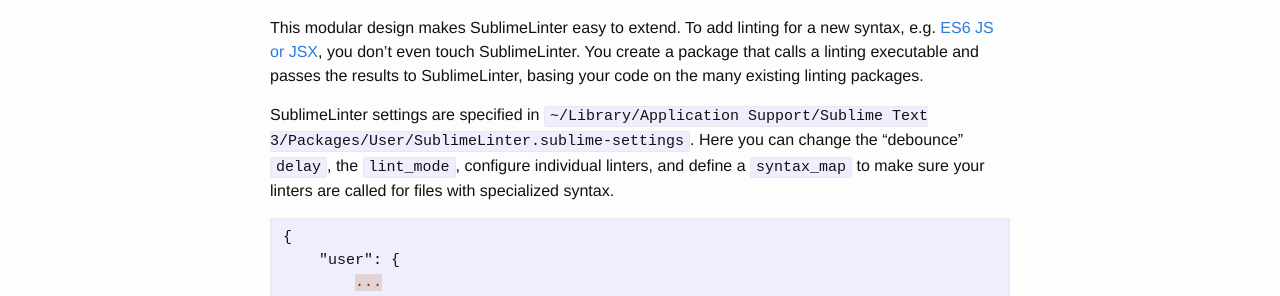
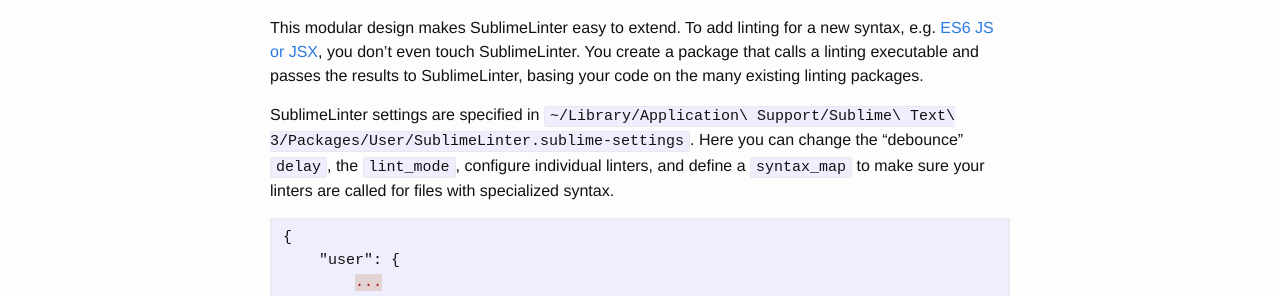
Before and after one commit to QuantumOfVacuum/kylebebak.github.io, a Jekyll site: the page built from _posts/Code/SublimeText/2016-02-21-sublime-linter.md, in a window 1280 px wide. Shown: the part 729-1025 px from the top of the page. Built offline with Jekyll 4.4.1, drawn with Linux system fonts in a browser that asks for light colours.

Commit message:
regenerate site map

```diff
--- a/_posts/Code/SublimeText/2016-02-21-sublime-linter.md
+++ b/_posts/Code/SublimeText/2016-02-21-sublime-linter.md
@@ -8,14 +8,13 @@
 
 >In [background mode](https://sublimelinter.readthedocs.org/en/latest/lint_modes.html#background), lint requests are generated for every modification of a view, as well as on file loading and saving... Remember that background lint requests only trigger a lint if the associated view has not been modified when the request is pulled off the queue...
 
-
 On each modification of a view, a lint request is enqueued. After a delay, the request gets pulled off the queue. If no other requests were added to the queue during the delay, i.e. the current request is the only request on the queue when it gets pulled off, then it triggers a lint. This debounces linting requests, like in the [auto-save](https://github.com/jamesfzhang/auto-save) plugin I contribute to. The lint looks at the syntax of the file, and runs all of the SublimeLinter __linters__ assigned to the syntax of the view. Each __linter__, in turn, calls the command line executable it uses for linting (`eslint`, `javac -Xlint`, `pyflakes`, `ruby -wc`, ...), retrieves line-specific warnings and errors, and returns them to SublimeLinter. SublimeLinter finishes up by aggregating the errors and displaying them in the gutter. Here's a [detailed description](https://sublimelinter.readthedocs.org/en/latest/usage.html#usage-linting) from the excellent documentation.
 
 The SublimeLinter __linters__ I mentioned above are separate packages that must be installed with Package Control. SublimeLinter manages delegation details, like displaying errors and managing the queue of lint requests, but does no linting on its own. If you were paying attention above, you noticed that __linters__ don't lint either; they delegate lint requests to their command line linter of choice.
 
-This modular design makes SublimeLinter easy to extend. To add linting for a new syntax, e.g. [ES6 JS or JSX](../JavaScript/eslint), you don't even touch SublimeLinter. You create a package that calls a linting executable and passes the results to SublimeLinter, basing your code on the many existing linting packages.
+This modular design makes SublimeLinter easy to extend. To add linting for a new syntax, e.g. [ES6 JS or JSX](../javascript/eslint), you don't even touch SublimeLinter. You create a package that calls a linting executable and passes the results to SublimeLinter, basing your code on the many existing linting packages.
 
-SublimeLinter settings are specified in `~/Library/Application Support/Sublime Text 3/Packages/User/SublimeLinter.sublime-settings`. Here you can change the "debounce" `delay`, the `lint_mode`, configure individual linters, and define a `syntax_map` to make sure your linters are called for files with specialized syntax.
+SublimeLinter settings are specified in `~/Library/Application\ Support/Sublime\ Text\ 3/Packages/User/SublimeLinter.sublime-settings`. Here you can change the "debounce" `delay`, the `lint_mode`, configure individual linters, and define a `syntax_map` to make sure your linters are called for files with specialized syntax.
 
 ~~~json
 {
```
Also changed, not shown: _posts/Code/Homebrew/2016-02-19-distribute-program-via-homebrew.md (+1 -1 lines), _posts/Code/Jekyll/2016-02-25-blogging-for-hackers.md (added, +9 -0 lines), _posts/Code/Random/2016-02-18-ms-word-is-terrible.md (+1 -1 lines), _posts/Code/Shell/2016-02-04-userbin.md (+1 -1 lines), _posts/Code/SublimeText/2016-02-18-auto-save.md (+1 -1 lines), _posts/Music/2015-12-21-music-and-tech.md (+1 -1 lines), README.md, _posts/Code/Github/2016-02-18-markdown-for-company-docs.md (renamed from _posts/Code/Github/2016-02-18-github-markdown-for-company-docs.md), 12 other files.
